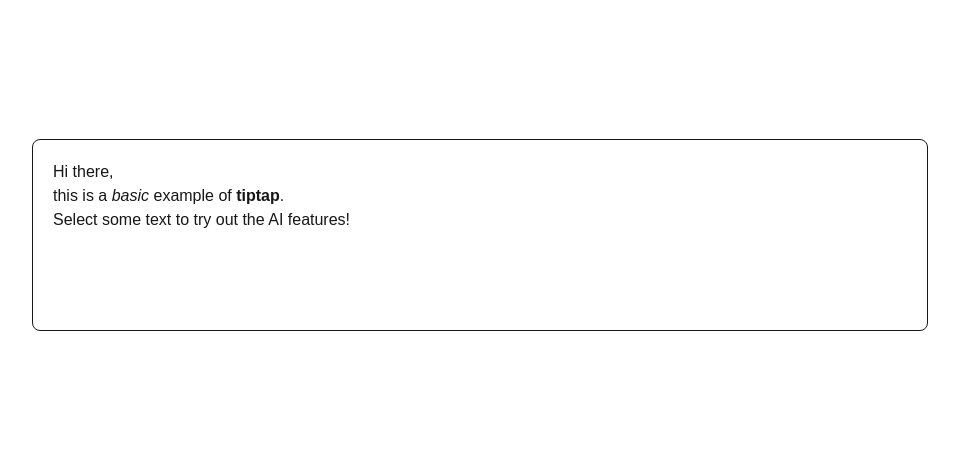
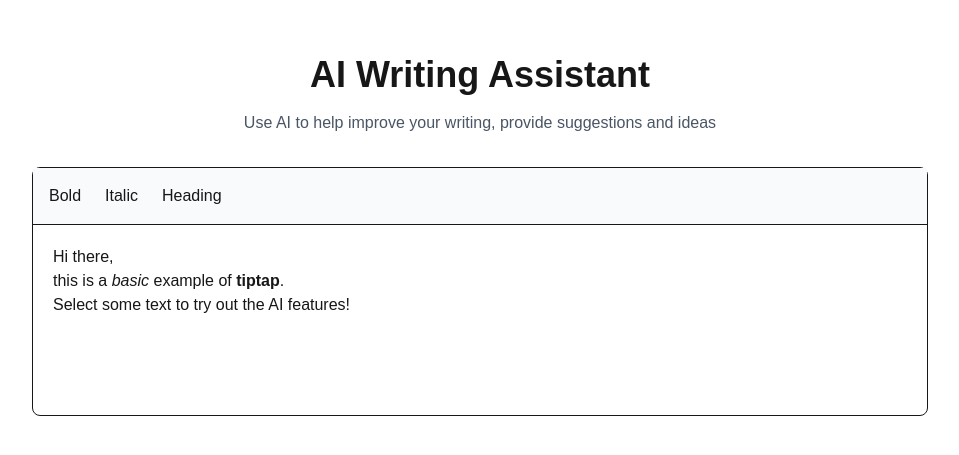
Before and after one commit to yuguang9527/aiedi, a Next.js app: page / in a window 1280 px wide. Shown: the part 165-620 px from the top of the page, without its empty margins (160-1119 px from the left). Built offline with nearby package versions, Linux system fonts and the light colour scheme.

Commit message:
feat: update UI text to English and improve interface

```diff
--- a/src/app/page.tsx
+++ b/src/app/page.tsx
@@ -6,6 +6,12 @@
   return (
     <main className="flex min-h-screen flex-col items-center justify-center p-24">
       <div className="w-full max-w-4xl">
+        <h1 className="text-4xl font-bold text-center mb-4">
+          AI Writing Assistant
+        </h1>
+        <p className="text-gray-600 text-center mb-8">
+          Use AI to help improve your writing, provide suggestions and ideas
+        </p>
         <Editor />
       </div>
     </main>
--- a/src/components/AiButton.tsx
+++ b/src/components/AiButton.tsx
@@ -46,9 +46,9 @@
       <div>
         <button
           type="button"
-          className="bg-white text-black px-4 py-2 rounded-md shadow-lg border inline-flex justify-center w-full text-sm font-medium items-center"
+          className="bg-blue-500 text-white px-4 py-2 rounded-md shadow-lg border inline-flex justify-center w-full text-sm font-medium items-center hover:bg-blue-600 transition-colors"
         >
-          AI Actions
+          AI Assistant
           <svg className="-mr-1 ml-2 h-5 w-5" xmlns="http://www.w3.org/2000/svg" viewBox="0 0 20 20" fill="currentColor" aria-hidden="true">
             <path fillRule="evenodd" d="M5.293 7.293a1 1 0 011.414 0L10 10.586l3.293-3.293a1 1 0 111.414 1.414l-4 4a1 1 0 01-1.414 0l-4-4a1 1 0 010-1.414z" clipRule="evenodd" />
           </svg>
@@ -57,13 +57,19 @@
 
       {isDropdownOpen && (
         <div
-          className="origin-top-left absolute left-0 mt-1 w-48 rounded-md shadow-lg bg-white ring-1 ring-black ring-opacity-5 focus:outline-none"
+          className="origin-top-left absolute left-0 mt-1 w-56 rounded-md shadow-lg bg-white ring-1 ring-black ring-opacity-5 focus:outline-none z-50"
         >
           <div className="py-1">
+            <div className="px-3 py-2 text-xs font-semibold text-gray-500 uppercase">Text Editing</div>
             <button onClick={() => handleMenuClick('Expand')} className="text-gray-700 block w-full text-left px-4 py-2 text-sm hover:bg-gray-100">Expand</button>
             <button onClick={() => handleMenuClick('Continue Writing')} className="text-gray-700 block w-full text-left px-4 py-2 text-sm hover:bg-gray-100">Continue Writing</button>
             <button onClick={() => handleMenuClick('Summarize')} className="text-gray-700 block w-full text-left px-4 py-2 text-sm hover:bg-gray-100">Summarize</button>
+
+            <div className="px-3 py-2 text-xs font-semibold text-gray-500 uppercase mt-2">Language Processing</div>
             <button onClick={() => handleMenuClick('Translate to English')} className="text-gray-700 block w-full text-left px-4 py-2 text-sm hover:bg-gray-100">Translate to English</button>
+            <button onClick={() => handleMenuClick('Improve Writing')} className="text-gray-700 block w-full text-left px-4 py-2 text-sm hover:bg-gray-100">Improve Writing</button>
+            <button onClick={() => handleMenuClick('Fix Grammar')} className="text-gray-700 block w-full text-left px-4 py-2 text-sm hover:bg-gray-100">Fix Grammar</button>
+
             <div className="border-t border-gray-200 my-1"></div>
             <button onClick={() => handleMenuClick('Custom Prompt...')} className="text-gray-700 block w-full text-left px-4 py-2 text-sm hover:bg-gray-100 font-medium">Custom Prompt...</button>
           </div>
--- a/src/components/Editor.tsx
+++ b/src/components/Editor.tsx
@@ -97,6 +97,33 @@
 
   return (
     <div className="relative rounded-lg border">
+      <div className="flex items-center gap-2 p-2 border-b bg-gray-50 dark:bg-gray-800">
+        <button
+          onClick={() => editor.chain().focus().toggleBold().run()}
+          className={`p-2 rounded hover:bg-gray-200 dark:hover:bg-gray-700 ${
+            editor.isActive('bold') ? 'bg-gray-200 dark:bg-gray-700' : ''
+          }`}
+        >
+          Bold
+        </button>
+        <button
+          onClick={() => editor.chain().focus().toggleItalic().run()}
+          className={`p-2 rounded hover:bg-gray-200 dark:hover:bg-gray-700 ${
+            editor.isActive('italic') ? 'bg-gray-200 dark:bg-gray-700' : ''
+          }`}
+        >
+          Italic
+        </button>
+        <button
+          onClick={() => editor.chain().focus().toggleHeading({ level: 2 }).run()}
+          className={`p-2 rounded hover:bg-gray-200 dark:hover:bg-gray-700 ${
+            editor.isActive('heading', { level: 2 }) ? 'bg-gray-200 dark:bg-gray-700' : ''
+          }`}
+        >
+          Heading
+        </button>
+      </div>
+
       {editor && <BubbleMenu editor={editor} tippyOptions={{ duration: 100 }}>
         <AiButton editor={editor} onAction={handleAiAction} />
       </BubbleMenu>}
```
Also changed, not shown: 1 other file (tests, documents, lock files or other folders).
